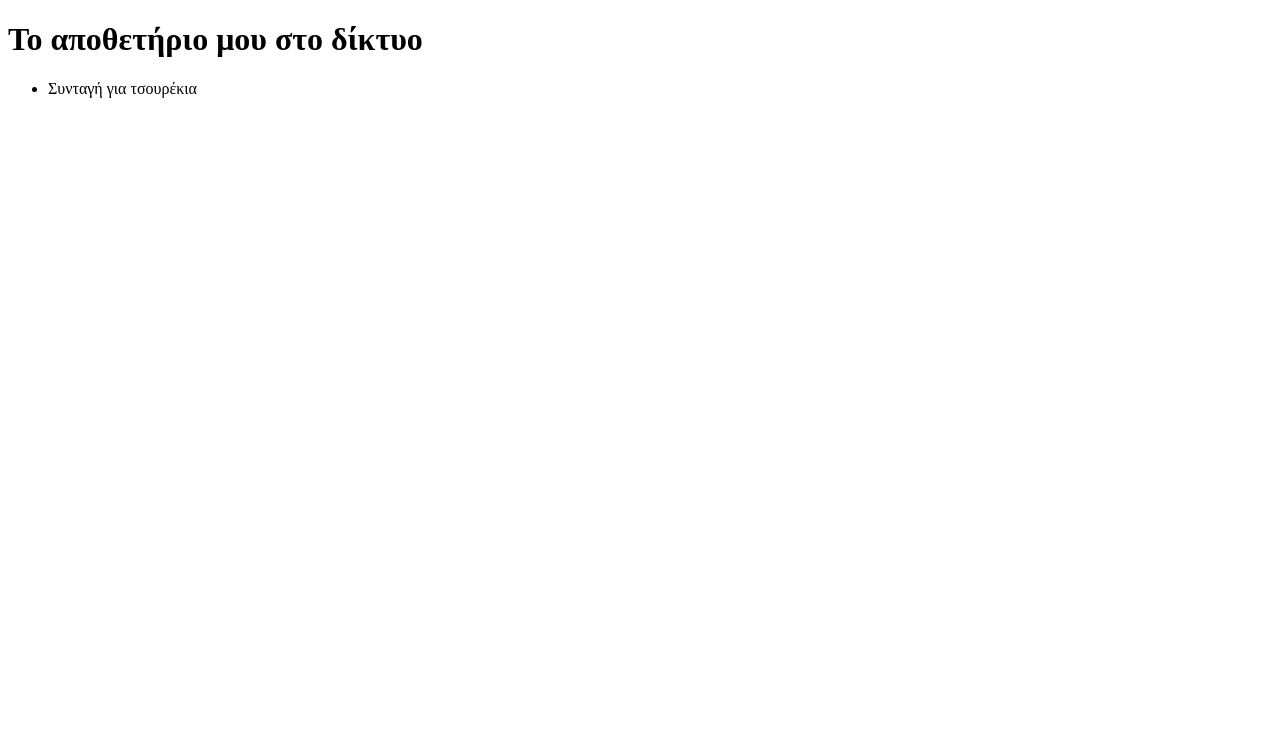
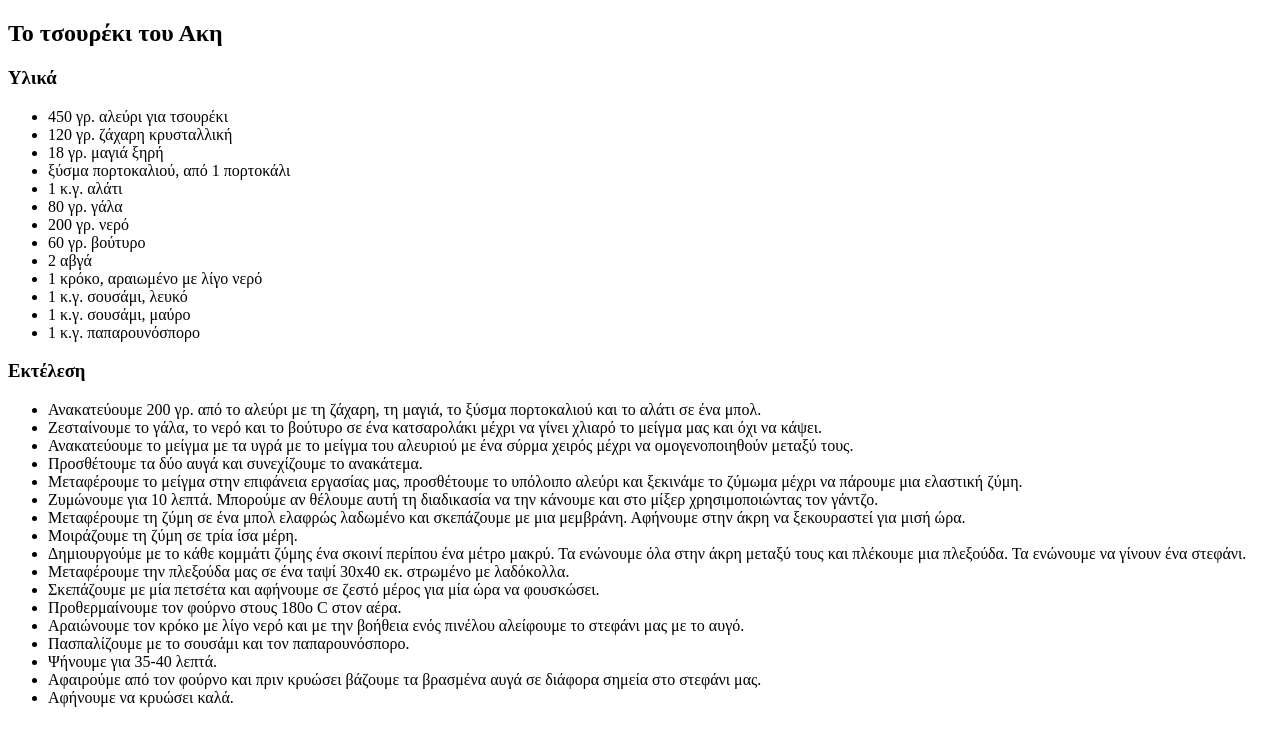
Before and after one commit to cmanolis/syntages, a plain HTML site: page index.html in a window 1280 px wide. Drawn offline with Linux system fonts and the light colour scheme.

Commit message:
Update index.html

```diff
--- a/index.html
+++ b/index.html
@@ -3,12 +3,44 @@
 <head>
   <meta charset="utf-8">
   <meta name="viewport" content="width=device-width">
-  <title>Χρήστος Μανώλης</title>
+  <title>Συνταγή για τσουρέκια</title>
 </head>
 <body>
-<h1>Το αποθετήριο μου στο δίκτυο</h1>
-<ul>
-	<li>Συνταγή για τσουρέκια</li>
-<ul>
+  <h2>Το τσουρέκι του Ακη</h2>
+  <h3>Υλικά</h3>
+  <ul>
+<li>450 γρ. αλεύρι για τσουρέκι</li>
+<li>120 γρ. ζάχαρη κρυσταλλική</li>
+<li>18 γρ. μαγιά ξηρή</li>
+<li>ξύσμα πορτοκαλιού, από 1 πορτοκάλι</li>
+<li>1 κ.γ. αλάτι</li>
+<li>80 γρ. γάλα</li>
+<li>200 γρ. νερό</li>
+<li>60 γρ. βούτυρο</li>
+<li>2 αβγά</li>
+<li>1 κρόκο, αραιωμένο με λίγο νερό</li>
+<li>1 κ.γ. σουσάμι, λευκό</li>
+<li>1 κ.γ. σουσάμι, μαύρο </li>
+<li>1 κ.γ. παπαρουνόσπορο </li>
+  </ul>
+  <h3>Εκτέλεση </h3>
+<p><ul>
+<li>Ανακατεύουμε 200 γρ. από το αλεύρι με τη ζάχαρη, τη μαγιά, το ξύσμα πορτοκαλιού και το αλάτι σε ένα μπολ.</li>
+<li>Ζεσταίνουμε το γάλα, το νερό και το βούτυρο σε ένα κατσαρολάκι μέχρι να γίνει χλιαρό το μείγμα μας και όχι να κάψει.</li>
+<li>Ανακατεύουμε το μείγμα με τα υγρά με το μείγμα του αλευριού με ένα σύρμα χειρός μέχρι να ομογενοποιηθούν μεταξύ τους.</li>
+<li>Προσθέτουμε τα δύο αυγά και συνεχίζουμε το ανακάτεμα.</li>
+<li>Μεταφέρουμε το μείγμα στην επιφάνεια εργασίας μας, προσθέτουμε το υπόλοιπο αλεύρι και ξεκινάμε το ζύμωμα μέχρι να πάρουμε μια ελαστική ζύμη.</li>
+<li>Ζυμώνουμε για 10 λεπτά. Μπορούμε αν θέλουμε αυτή τη διαδικασία να την κάνουμε και στο μίξερ χρησιμοποιώντας τον γάντζο.</li>
+<li>Μεταφέρουμε τη ζύμη σε ένα μπολ ελαφρώς λαδωμένο και σκεπάζουμε με μια μεμβράνη. Αφήνουμε στην άκρη να ξεκουραστεί για μισή ώρα.</li>
+<li>Μοιράζουμε τη ζύμη σε τρία ίσα μέρη.</li>
+<li>Δημιουργούμε με το κάθε κομμάτι ζύμης ένα σκοινί περίπου ένα μέτρο μακρύ. Τα ενώνουμε όλα στην άκρη μεταξύ τους και πλέκουμε μια πλεξούδα. Τα ενώνουμε να γίνουν ένα στεφάνι.</li>
+<li>Μεταφέρουμε την πλεξούδα μας σε ένα ταψί 30x40 εκ. στρωμένο με λαδόκολλα.</li>
+<li>Σκεπάζουμε με μία πετσέτα και αφήνουμε σε ζεστό μέρος για μία ώρα να φουσκώσει.</li>
+<li>Προθερμαίνουμε τον φούρνο στους 180ο C στον αέρα.</li>
+<li>Αραιώνουμε τον κρόκο με λίγο νερό και με την βοήθεια ενός πινέλου αλείφουμε το στεφάνι μας με το αυγό.</li>
+<li>Πασπαλίζουμε με το σουσάμι και τον παπαρουνόσπορο.</li>
+<li>Ψήνουμε για 35-40 λεπτά.</li>
+<li>Αφαιρούμε από τον φούρνο και πριν κρυώσει βάζουμε τα βρασμένα αυγά σε διάφορα σημεία στο στεφάνι μας.</li>
+<li>Αφήνουμε να κρυώσει καλά.</li> </p>
 </body>
 </html>
```
